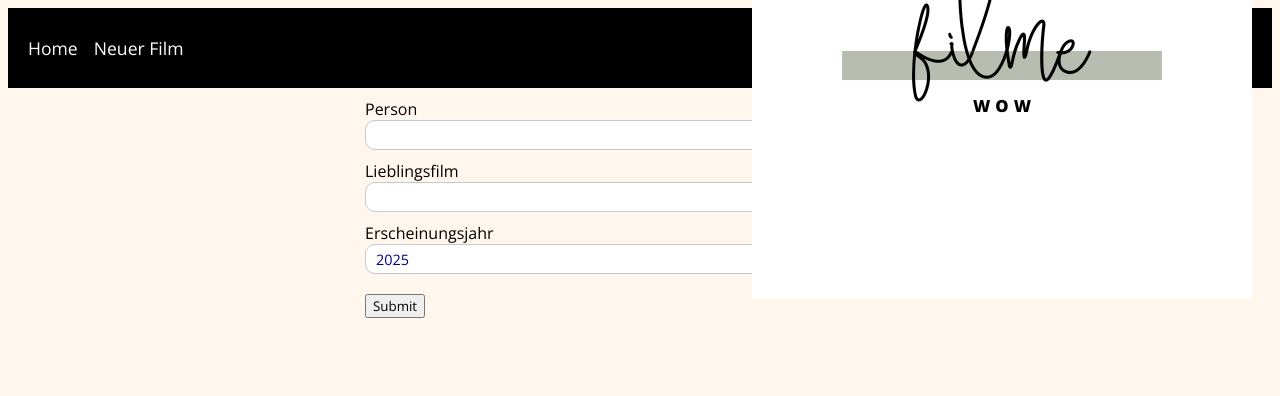
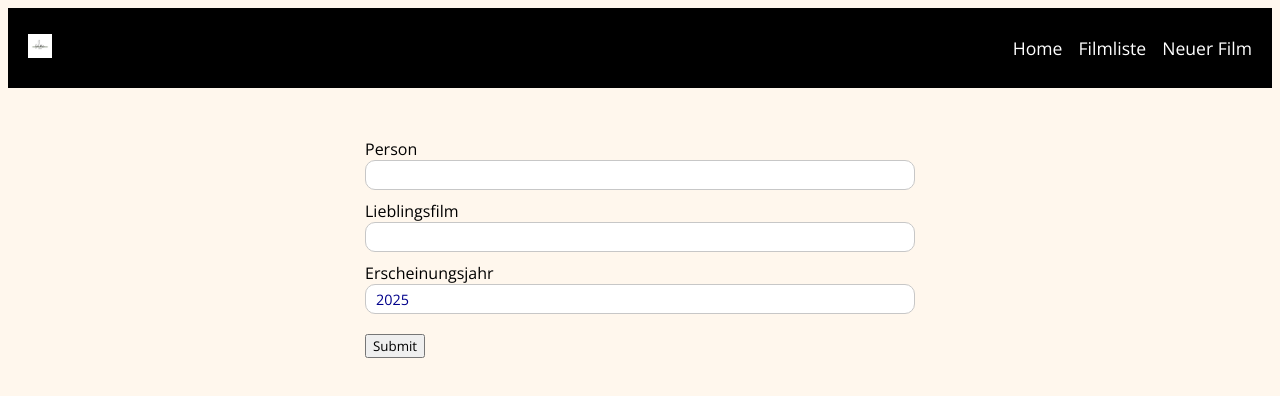
Before and after one commit to andirea19/anditest-app, a Next.js app: page /new in a window 1280 px wide. Shown: the top 396 px of the page. Built offline with nearby package versions, Linux system fonts and the light colour scheme.

Commit message:
navbar ist wieder da

```diff
--- /dev/null
+++ b/components/Layout.tsx
@@ -0,0 +1,29 @@
+// components/Layout.tsx
+import Link from 'next/link';
+import { ReactNode } from 'react';
+import Head from 'next/head';
+
+type Props = { children: ReactNode };
+
+export default function Layout({ children }: Props) {
+  return (
+    <>
+      <Head>
+        <title>Film App</title>
+      </Head>
+      <header className="top-bar">
+        {/* Logo */}
+        <Link href="/">
+          <img src="/logo.png" alt="film logo" className="app-logo" />
+        </Link>
+        {/* Navigation hinzufügen */}
+        <nav className="nav">
+          <Link href="/">Home</Link>
+          <Link href="/film">Filmliste</Link>
+          <Link href="/new">Neuer Film</Link>
+        </nav>
+      </header>
+      <main className="app-main">{children}</main>
+    </>
+  );
+}
--- a/css/style.css
+++ b/css/style.css
@@ -30,11 +30,25 @@
   color: var(--brand-black);
 }
 
-/* Primary-Button */
-.btn.view,
-.btn.edit,
-.btn.delete {
-  /* Beispiel: view bleibt blau, edit wird orange, delete schwarz */
+/* Header ganz oben links, fixed */
+.app-header {
+  position: fixed;
+  top: 0;
+  left: 0;
+  padding: 8px;        /* etwas Abstand */
+  background: transparent;
+  z-index: 1000;       /* bleibt über allem */
+}
+
+/* Logo sehr klein halten */
+.app-logo {
+  height: 24px;        /* 24px hoch, Breite passt sich automatisch an */
+  width: auto;
+}
+
+/* Main-Content etwas nach unten schieben, damit nichts überlappt */
+.app-main {
+  padding-top: 40px;   /* > header-Höhe */
 }
 
 .edit.btn {
--- a/pages/_app.tsx
+++ b/pages/_app.tsx
@@ -1,33 +1,16 @@
-import "../css/style.css";
-import "../css/form.css";
-import Head from "next/head";
-import Link from "next/link";
-import type { AppProps } from "next/app";
+import '@/css/style.css';    // dein globales CSS
+import '@/css/form.css';     // fallbacks für Formulare
+import type { AppProps } from 'next/app';
+import Layout from '@/components/Layout';
 
-function MyApp({ Component, pageProps }: AppProps) {
+export default function App({ Component, pageProps }: AppProps) {
   return (
-    <>
-      <Head>
-        <title>Film App</title>
-      </Head>
-
-      <div className="top-bar">
-        <div className="nav">
-          <Link href="/">Home</Link>
-          <Link href="/new">Neuer Film</Link>
-        </div>
-
-        <img
-          id="title"
-          src="filme.png"
-          alt="film logo"
-        ></img>
-      </div>
-      <div className="wrapper grid">
-        <Component {...pageProps} />
-      </div>
-    </>
+    <Layout>
+      <Component {...pageProps} />
+    </Layout>
   );
 }
-
-export default MyApp;
+// This is the main entry point for your Next.js application.
+// It imports global styles and wraps each page with a Layout component.
+// The Layout component typically includes common elements like headers and footers.
+// The `AppProps` type is used to type the props passed to the App component.
```
Also changed, not shown: public/logo.png (renamed from public/filme.png).
